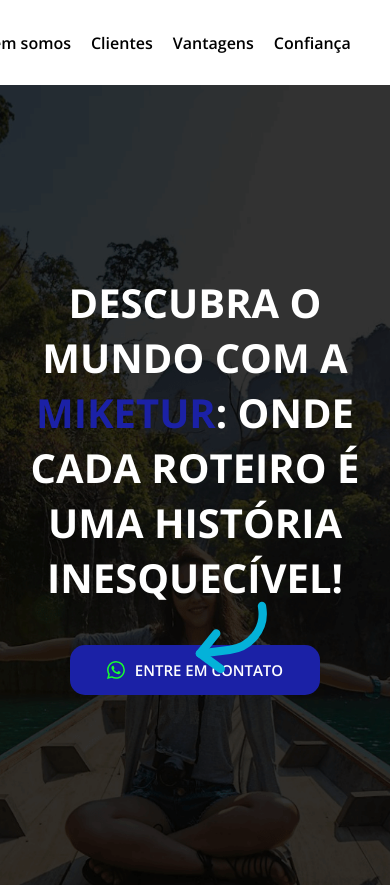
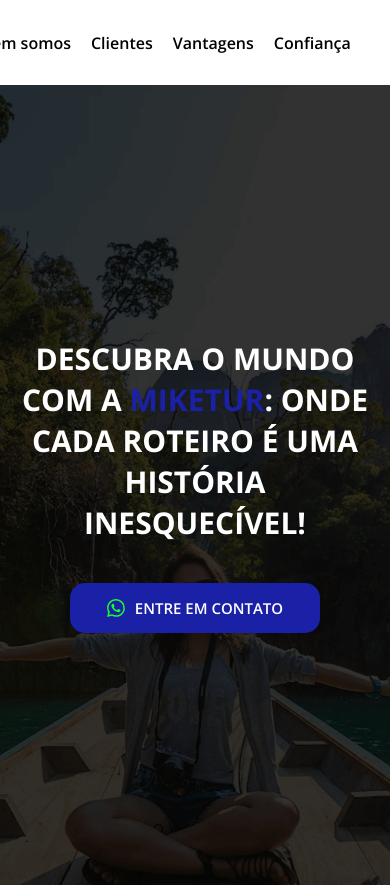
Before and after one commit to MFelipeSilva/miketur, a React (Create React App) app: page / in a window 390 px wide. Shown: the top 887 px of the page. Built offline with nearby package versions, Linux system fonts and the light colour scheme.

Commit message:
feat(styles): changes in home styles

```diff
--- a/src/pages/home/Home.module.css
+++ b/src/pages/home/Home.module.css
@@ -14,7 +14,7 @@
   & > div {
     position: relative;
     display: flex;
-    width: 774px;
+    max-width: 774px;
     gap: 40px;
     align-items: center;
     flex-direction: column;
@@ -22,7 +22,7 @@
 
     & > h1 {
       color: #ffffff;
-      font-size: 40px;
+      font-size: clamp(30px, 3.5vw, 40px);
       text-align: center;
       text-transform: uppercase;
 
@@ -35,10 +35,22 @@
       position: absolute;
       right: 120px;
       bottom: 20px;
+
+      @media (max-width: 992px) {
+        display: none;
+      }
     }
 
     & > a > button {
       width: 250px;
     }
+
+    @media (max-width: 992px) {
+      max-width: 90vw;
+    }
+  }
+
+  @media (max-width: 992px) {
+    background-attachment: scroll;
   }
 }
```
